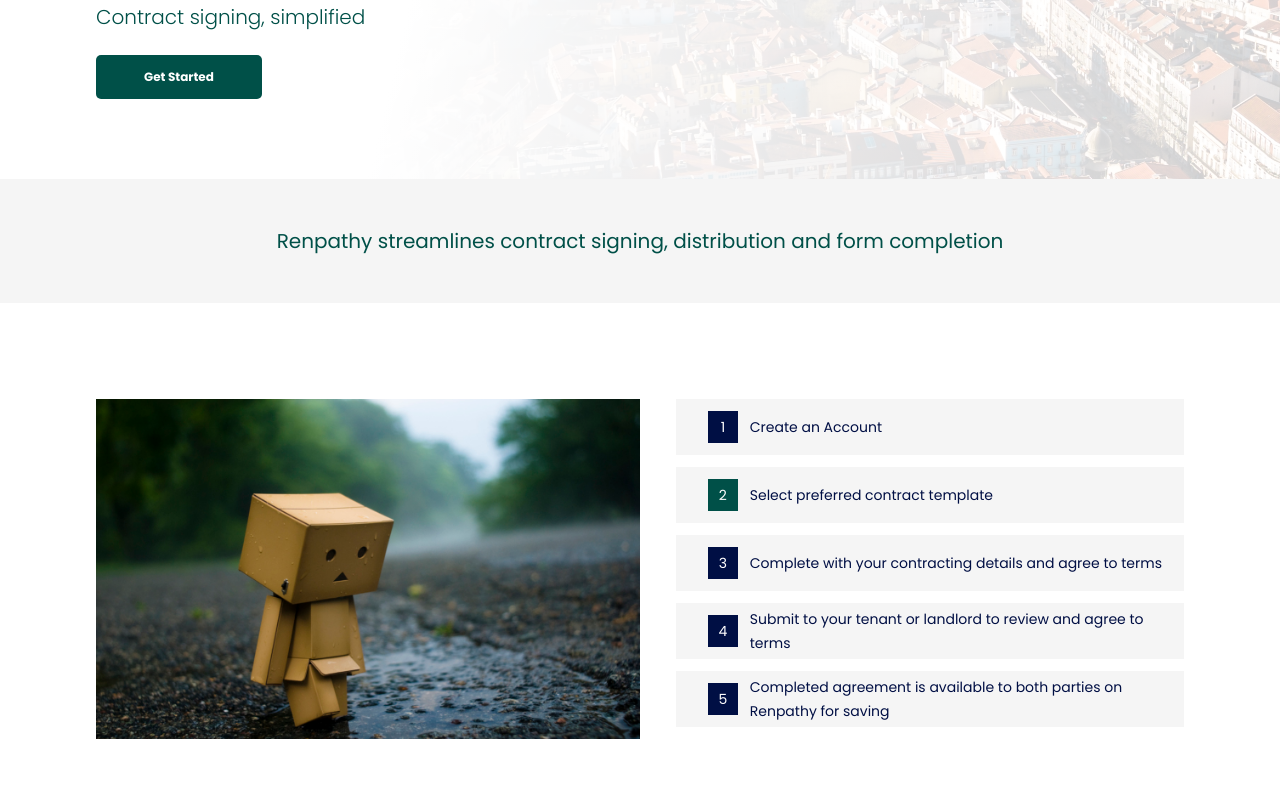
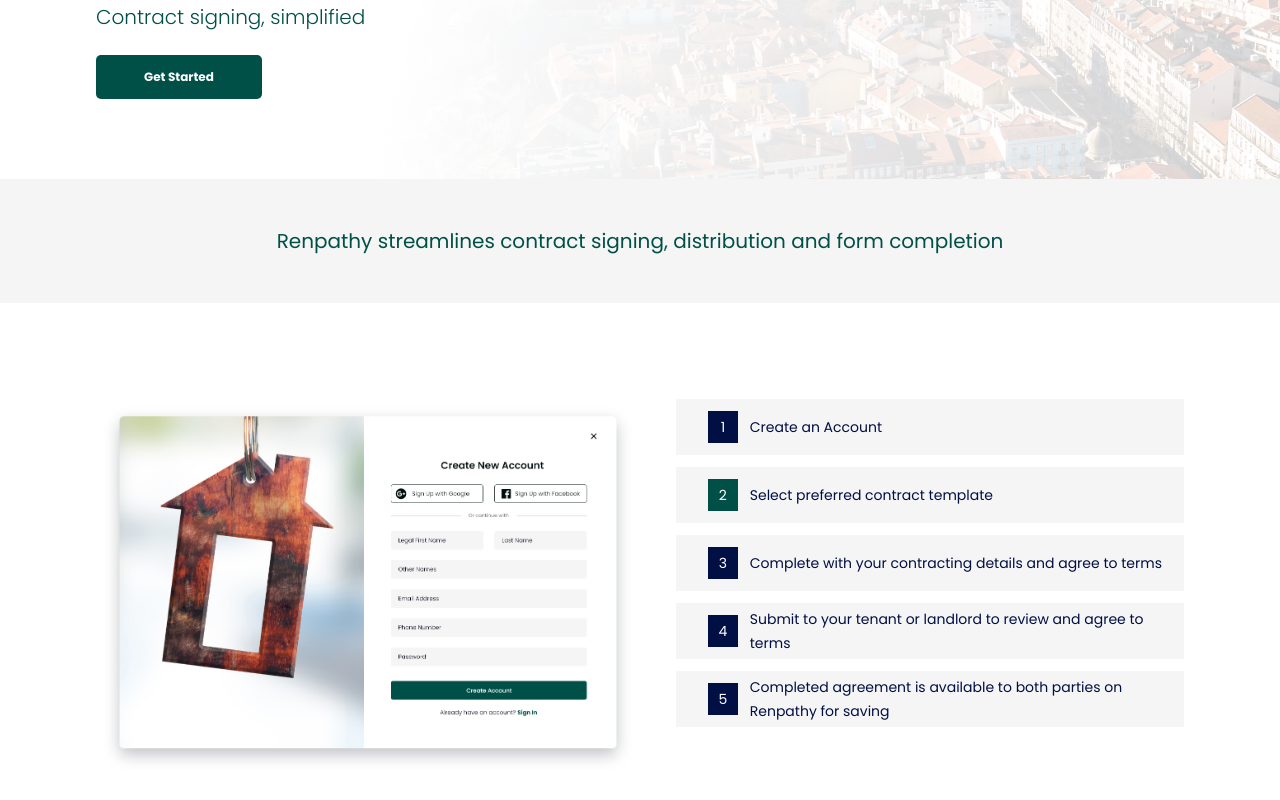
Before and after one commit to PatrickAsiedu/dealtor-web, a React (Create React App) app: page / in a window 1280 px wide. Shown: the part 328-1128 px from the top of the page. Built offline with nearby package versions, Linux system fonts and the light colour scheme.

Commit message:
added section image

```diff
--- a/src/pages/Home.js
+++ b/src/pages/Home.js
@@ -12,10 +12,10 @@
 
 const images = [
   { id: 1, name: sectionimage },
-  { id: 2, name: boxImage },
-  { id: 3, name: birdsImage },
-  { id: 4, name: ducksImage },
-  { id: 5, name: woodenAnimalImage },
+  { id: 2, name: sectionimage },
+  { id: 3, name: sectionimage},
+  { id: 4, name: sectionimage},
+  { id: 5, name: sectionimage},
 ];
 
 const RenderItems = ({ name, id, current, onItemClickHandler }) => (
```
